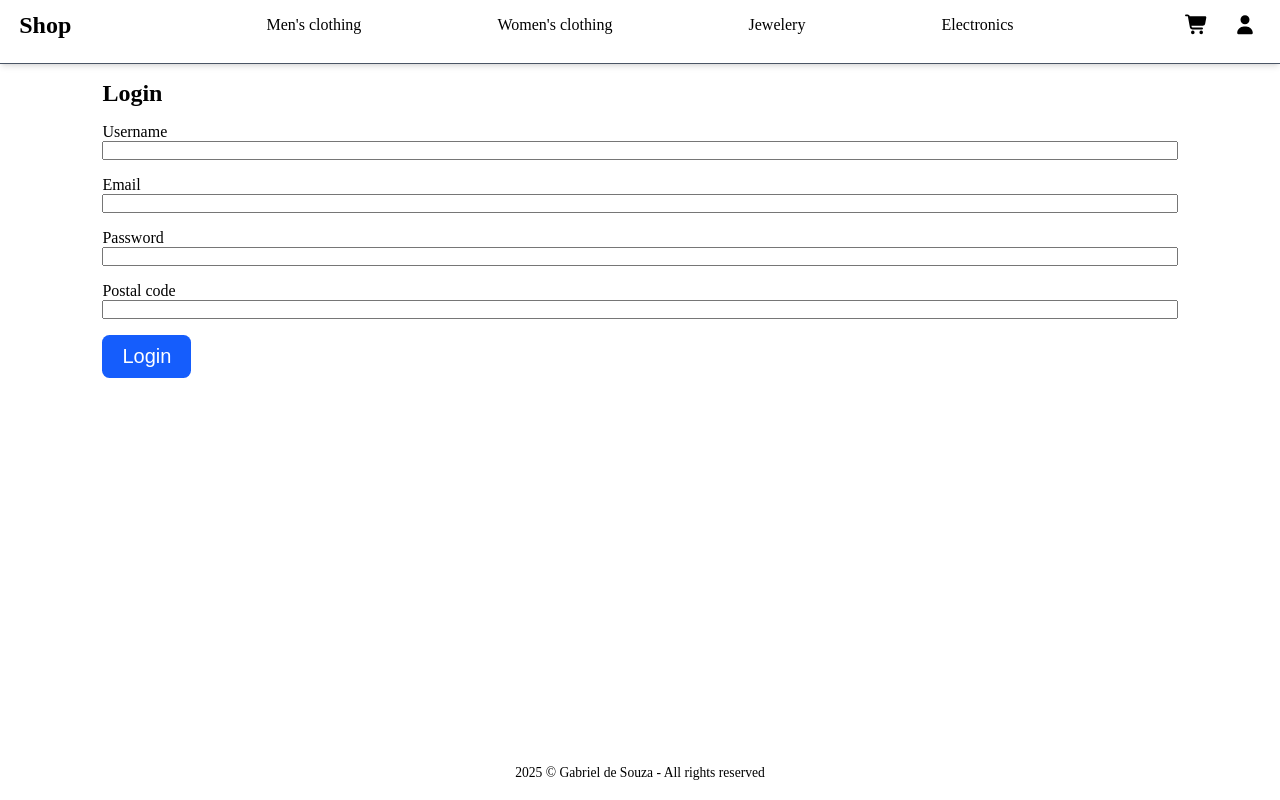
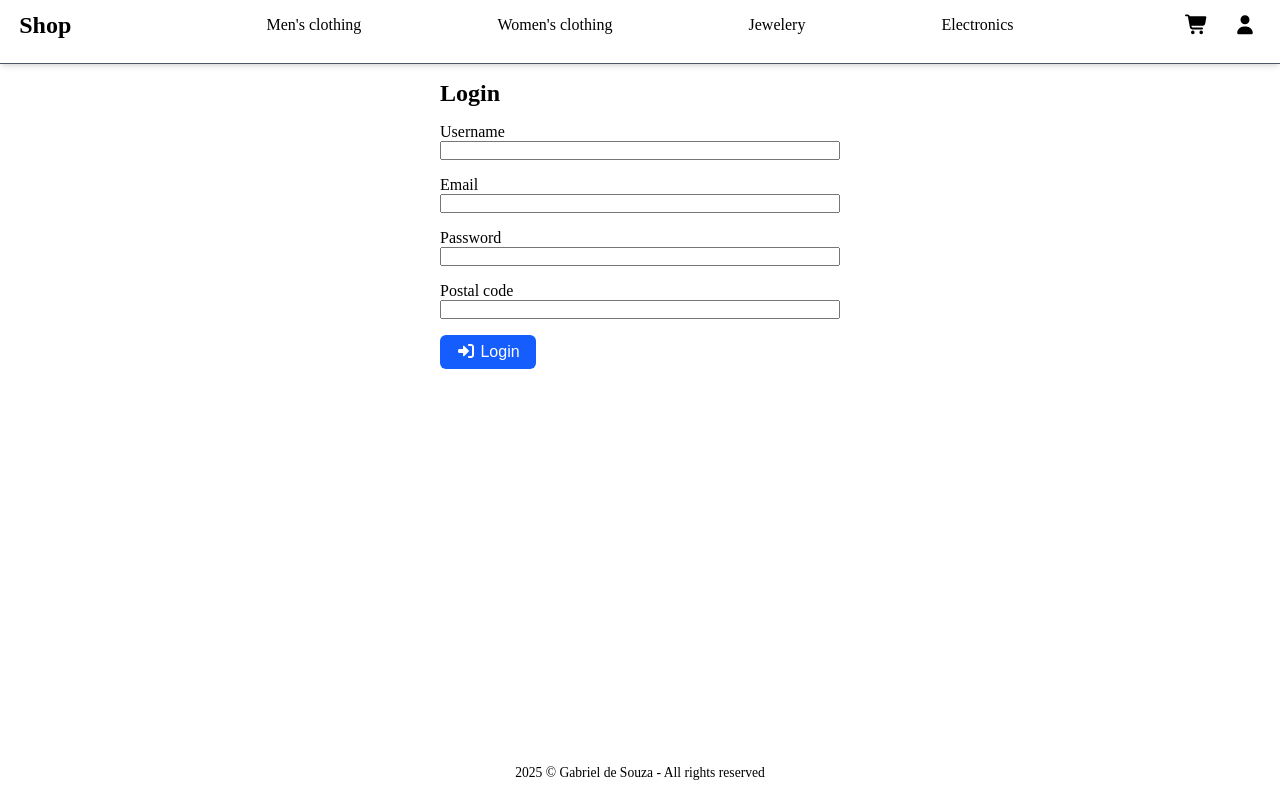
Before and after one commit to gab-souza-martins/fake-e-commerce, an Angular app: page /login in a window 1280 px wide. Built offline with nearby package versions, Linux system fonts and the light colour scheme.

Commit message:
Adicionado ícone para botão de login em login-page.html e alterados tamanhos do form.login-form e botão de login

```diff
--- a/src/app/login-page/login-page.css
+++ b/src/app/login-page/login-page.css
@@ -3,8 +3,8 @@
   flex-direction: column;
   align-items: start;
   gap: 1rem;
-  width: 100%;
-  padding: 0 8vw;
+  margin: auto;
+  width: clamp(300px, 50%, 400px);
 }
 
 .form-group {
@@ -12,3 +12,7 @@
   flex-direction: column;
   width: 100%;
 }
+
+.primary-btn {
+  font-size: 1rem;
+}
--- a/src/app/login-page/login-page.html
+++ b/src/app/login-page/login-page.html
@@ -21,5 +21,8 @@
     <input type="text" name="postalCode" id="postalCode" />
   </div>
 
-  <button type="submit" class="primary-btn">Login</button>
+  <button type="submit" class="primary-btn">
+    <fa-icon [icon]="faLogin" />
+    Login
+  </button>
 </form>
--- a/src/app/login-page/login-page.ts
+++ b/src/app/login-page/login-page.ts
@@ -1,11 +1,13 @@
 import { Component } from '@angular/core';
+import { FontAwesomeModule } from '@fortawesome/angular-fontawesome';
+import { faRightToBracket } from '@fortawesome/free-solid-svg-icons';
 
 @Component({
   selector: 'app-login-page',
-  imports: [],
+  imports: [FontAwesomeModule],
   templateUrl: './login-page.html',
-  styleUrl: './login-page.css'
+  styleUrl: './login-page.css',
 })
 export class LoginPage {
-
+  faLogin = faRightToBracket;
 }
```
